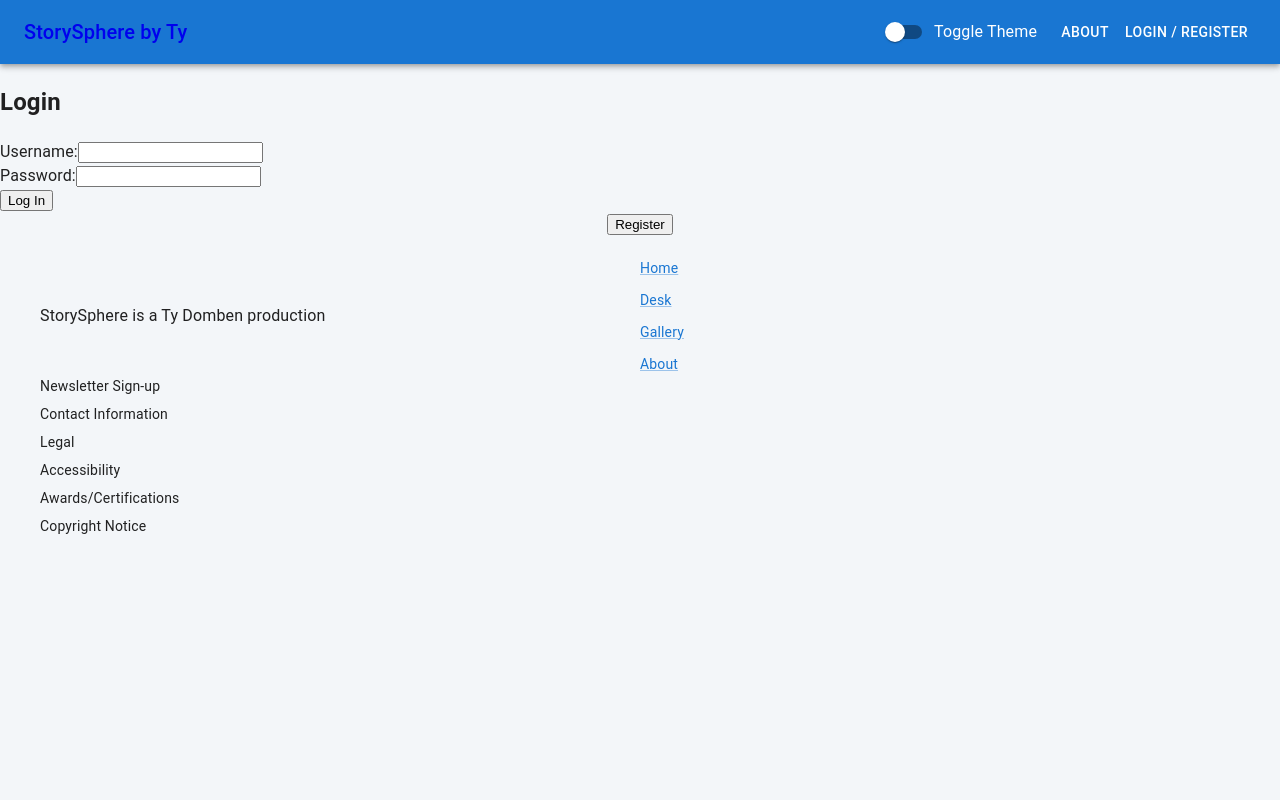
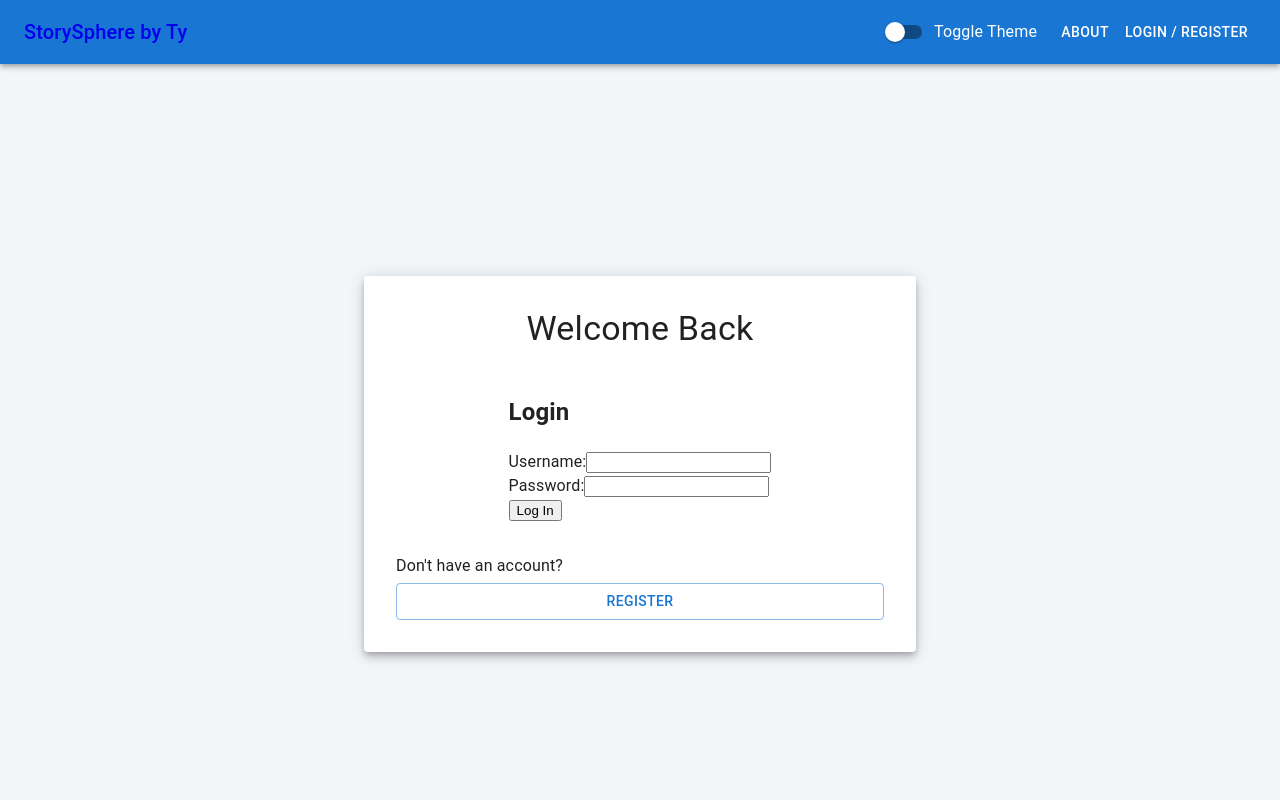
Before and after one commit to TyDomben/storySphere, a React (Vite) app: page /login in a window 1280 px wide. Shown: the top 800 px of the page. Built offline with nearby package versions, Linux system fonts and the light colour scheme; no server answers.

Commit message:
setup to start manual TEXT entry plus styling

```diff
--- a/src/components/LoginPage/LoginPage.jsx
+++ b/src/components/LoginPage/LoginPage.jsx
@@ -1,26 +1,57 @@
-import React from 'react';
-import LoginForm from '../LoginForm/LoginForm';
-import { useHistory } from 'react-router-dom';
-// TODO make this like the registration page so the puppy image shows up
+import React from "react";
+import { useHistory } from "react-router-dom";
+import LoginForm from "../LoginForm/LoginForm";
+import { Container, Typography, Button, Paper, Box } from "@mui/material";
+
 function LoginPage() {
   const history = useHistory();
 
   return (
-    <div>
-      <LoginForm />
-
-      <center>
-        <button
-          type="button"
-          className="btn btn_asLink"
-          onClick={() => {
-            history.push('/registration');
-          }}
+    <Container
+      component="main"
+      maxWidth="sm"
+      sx={{
+        height: "100vh",
+        display: "flex",
+        flexDirection: "column",
+        justifyContent: "center",
+      }}
+    >
+      <Paper
+        elevation={6}
+        sx={{
+          padding: 4,
+          display: "flex",
+          flexDirection: "column",
+          alignItems: "center",
+        }}
+      >
+        <Typography
+          variant="h4"
+          component="h1"
+          gutterBottom
+          sx={{ marginBottom: 3 }}
         >
-          Register
-        </button>
-      </center>
-    </div>
+          Welcome Back
+        </Typography>
+        <LoginForm />
+        <Box mt={4} width="100%">
+          <Typography variant="body1" gutterBottom>
+            Don't have an account?
+          </Typography>
+          <Button
+            fullWidth
+            variant="outlined"
+            color="primary"
+            onClick={() => {
+              history.push("/registration");
+            }}
+          >
+            Register
+          </Button>
+        </Box>
+      </Paper>
+    </Container>
   );
 }
 
--- a/src/components/UserPage/UserPage.jsx
+++ b/src/components/UserPage/UserPage.jsx
@@ -1,21 +1,28 @@
 import React from 'react';
+import { useSelector } from 'react-redux';
+import { Container, Typography, Button, Box } from '@mui/material';
 import LogOutButton from '../LogOutButton/LogOutButton';
-import {useSelector} from 'react-redux';
-// import { Container, Typography, Button, Box } from '@mui/material';
-// import LogOutButton from '../LogOutButton/LogOutButton';
-// Ensure this component is adapted to use MUI Button if not already
-// TODO make this page more interesting !
+
 function UserPage() {
-  // this component doesn't do much to start, just renders some user reducer info to the DOM
   const user = useSelector((store) => store.user);
+
   return (
-    <div className="container">
-      <h2>Welcome, {user.username}!</h2>
-      <p>Your ID is: {user.id}</p>
-      <LogOutButton className="btn" />
-    </div>
+    <Container sx={{ mt: 4, display: 'flex', flexDirection: 'column', alignItems: 'center', backgroundImage: 'url(path/to/your/v-puppy/background.jpg)', backgroundSize: 'cover' }}>
+      <Typography variant="h4" component="h1" gutterBottom>
+        Welcome, {user.username}!
+      </Typography>
+      <Typography variant="subtitle1">
+        Your ID is: {user.id}
+      </Typography>
+      <Box sx={{ mt: 2 }}>
+        <LogOutButton className="btn" />
+        {/* Example Button for additional actions */}
+        <Button variant="contained" color="primary" sx={{ ml: 2 }}>
+          Do Something
+        </Button>
+      </Box>
+    </Container>
   );
 }
 
-// this allows us to use <App /> in index.js
 export default UserPage;
```
